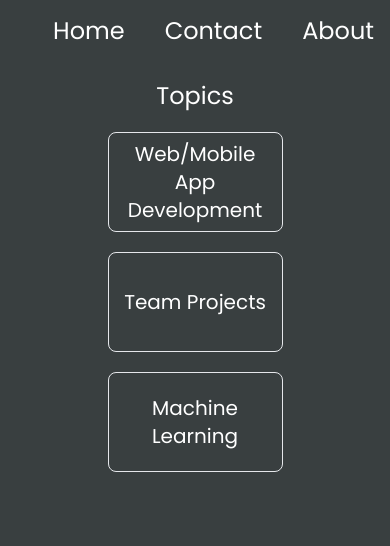
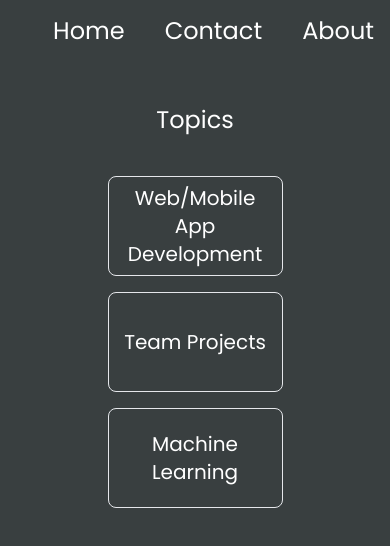
Before and after one commit to sflowers51/Resume-Site, a React (Vite) app: page /projects in a window 390 px wide. Shown: the top 546 px of the page. Built offline with nearby package versions, Linux system fonts and the light colour scheme.

Commit message:
added responsiveness for medium sized screens

```diff
--- a/src/components/AboutMe.tsx
+++ b/src/components/AboutMe.tsx
@@ -1,8 +1,8 @@
 const AboutMe = () => {
   return (
     <div className="h-screen w-[50%] md:text-left text-center items-left justify-center flex flex-col ">
-      <h1 className="md:text-5xl text-2xl">About Me</h1>
-      <h1 className="md:text-xl ">
+      <h1 className="lg:text-5xl md:text-3xl text-2xl">About Me</h1>
+      <h1 className="lg:text-xl md:text-lg">
         As a computer science student, I'm eager to learn, grow, and work
         diligently. My studies have covered a wide range of topics including
         information systems, computer science, and cybersecurity. My passion for
--- a/src/components/Education.tsx
+++ b/src/components/Education.tsx
@@ -3,7 +3,7 @@ import EducationCard from "./EducationCard";
 const Education = () => {
   return (
     <div className="h-screen flex flex-col items-center gap-y-11 p-10">
-      <h1 className="md:text-5xl text-2xl text-center">Education</h1>
+      <h1 className="lg:text-5xl md:text-3xl text-2xl text-center">Education</h1>
       <EducationCard />
     </div>
   );
--- a/src/components/ProjectTopic.tsx
+++ b/src/components/ProjectTopic.tsx
@@ -9,7 +9,7 @@ const ProjectTopic: React.FC<ProjectTopicProps> = ({ title, onClick }) => {
   return (
     <div
       onClick={onClick}
-      className="flex flex-col md:w-[290px] border md:h-[200px] w-[175px] h-[100px] rounded-lg items-center justify-center md:text-3xl text-xl hover:bg-white hover:text-[#393F40] cursor-pointer text-center p-3"
+      className="flex flex-col lg:w-[400px]  lg:h-[200px] md:w-[200px] md:h-[150px] w-[175px] h-[100px] border rounded-lg items-center justify-center lg:text-3xl md:text-2xl text-xl hover:bg-white hover:text-[#393F40] cursor-pointer text-center p-3"
     >
       <p>{title}</p>
     </div>
--- a/src/components/ProjectTopics.tsx
+++ b/src/components/ProjectTopics.tsx
@@ -1,12 +1,11 @@
 import React from "react";
 import ProjectTopic from "./ProjectTopic";
-import { Link } from "react-scroll";
 
 // Define the type for project topic
 interface ProjectTopicData {
   id: number;
   title: string;
-  projectlinks: { projectname: string; description: string; link: string }[];
+  projectlinks: { projectname: string; description: string; link: string; demo: string }[];
 }
 
 interface ProjectTopicsProps {
@@ -19,22 +18,16 @@ const ProjectTopics: React.FC<ProjectTopicsProps> = ({
   onTopicClick,
 }) => {
   return (
-    <div className="my-20">
-      <div className="md:text-4xl text-2xl text-center">Topics</div>
-      <div className="flex md:flex-row flex-col md:gap-16 md:m-10 m-5 gap-5">
-        {topics.map((topic) => (
-          <Link
-            key={topic.id}
-            to="ProjectWell"
-            spy={true}
-            smooth={true}
-            offset={-70}
-            duration={500}
-            onClick={() => onTopicClick(topic)}
-          >
-            <ProjectTopic title={topic.title} onClick={() => {}} />
-          </Link>
-        ))}
+    <div className="lg:w-[800px] md:w-[600px] w-[400px] mt-16">
+      <div className="lg:text-4xl md:text-3xl text-2xl text-center m-10">Topics</div>
+      <div className="flex md:flex-row flex-col items-center lg:gap-10 gap-4">
+      {topics.map((topic) => (
+        <ProjectTopic
+          key={topic.id}
+          title={topic.title}
+          onClick={() => onTopicClick(topic)}
+        />
+      ))}
       </div>
     </div>
   );
--- a/src/components/ProjectWell.tsx
+++ b/src/components/ProjectWell.tsx
@@ -4,7 +4,8 @@ import React from "react";
 interface ProjectLink {
   projectname: string;
   description: string;
-  link: string
+  link: string;
+  demo: string;
 }
 
 interface ProjectWellProps {
@@ -13,10 +14,11 @@ interface ProjectWellProps {
 
 const ProjectWell: React.FC<ProjectWellProps> = ({ content }) => {
   return (
-    <div className="border md:w-[800px]  rounded-lg grid grid-cols-2 grid-rows gap-6 md:p-16 p-5 m-10">
+    <div className="lg:w-[800px] md:w-[600px] w-[400px] border rounded-lg grid grid-cols-2 grid-rows gap-y-10  lg:p-12 md:p-10 p-5 m-10">
       {content.map((link, index) => (
         <div key={index} className="col-span-2">
-          <a href={link.link} target="_blank" rel="noopener noreferrer" className="md:text-4xl text-xl hover:text-[#CCCCCC]">{link.projectname}</a>
+          <a href={link.link} target="_blank" rel="noopener noreferrer" className="lg:text-4xl md:text-2xl text-xl hover:text-[#CCCCCC]">{link.projectname}</a>
+          <a href={link.demo} target="_blank" rel="noopener noreferrer" className="lg:text-xl md:text-lg text-md px-5 hover:text-[#CCCCCC] hover:underline">demo</a>
           <p className="md:text-2xl text-lg">{link.description}</p>
         </div>
       ))}
--- a/src/components/SkillDonutDisplay.tsx
+++ b/src/components/SkillDonutDisplay.tsx
@@ -3,14 +3,14 @@ import SkillDonut from "./SkillDonut";
 const SkillDonutDisplay = () => {
   return (
     <div className="flex flex-col gap-10">
-      <div className="flex md:flex-row flex-col justify-center gap-y-10 gap-x-10">
+      <div className="flex md:flex-row md:px-5 flex-col justify-center flex-wrap gap-y-10 gap-x-10">
         <SkillDonut percentage={90} skill="JavaScript" />
         <SkillDonut percentage={90} skill="TailwindCSS" />
         <SkillDonut percentage={70} skill="React" />
         <SkillDonut percentage={60} skill="Node JS" />
         <SkillDonut percentage={80} skill=".NET MAUI" />
       </div>
-      <div className="flex md:flex-row flex-col justify-center gap-y-10 gap-x-10">
+      <div className="flex md:flex-row md:px-5 flex-col justify-center flex-wrap gap-y-10 gap-x-10">
         <SkillDonut percentage={90} skill="Python" />
         <SkillDonut percentage={70} skill="C#" />
         <SkillDonut percentage={60} skill="SQL" />
--- a/src/components/TechnicalSkill.tsx
+++ b/src/components/TechnicalSkill.tsx
@@ -3,7 +3,7 @@ import SkillDonutDisplay from "./SkillDonutDisplay";
 const TechnicalSkill = () => {
   return (
     <div className="lg:h-screen h-full flex flex-col items-center gap-y-11">
-      <h1 className="lg:text-5xl text-xl text-center">Technical Skills</h1>
+      <h1 className="lg:text-5xl md:text-3xl text-xl text-center">Technical Skills</h1>
       <SkillDonutDisplay />
     </div>
   );
--- a/src/views/Projects.tsx
+++ b/src/views/Projects.tsx
@@ -7,7 +7,12 @@ import ProjectWell from "../components/ProjectWell";
 interface ProjectTopicData {
   id: number;
   title: string;
-  projectlinks: { projectname: string; description: string,  link: string }[];
+  projectlinks: {
+    projectname: string;
+    description: string;
+    link: string;
+    demo: string;
+  }[];
 }
 
 const projectTopicsData: ProjectTopicData[] = [
@@ -18,27 +23,35 @@ const projectTopicsData: ProjectTopicData[] = [
       {
         projectname: "Async Audio Web App",
         description: "Simple MP3 playing app.",
-        link:"https://github.com/Samuel-Flowers/CIS367-FA23-AsyncAudio.git",
+        link: "https://github.com/Samuel-Flowers/CIS367-FA23-AsyncAudio.git",
+        demo: "https://verdant-entremet-0e1c13.netlify.app/",
       },
       {
         projectname: "FHU Faculty Trading Cards",
         description: "Webpage carousel of FHU faculty trading cards.",
-        link:"https://github.com/Samuel-Flowers/CIS367-FA23-faculty-trading-cards.git"
+        link: "https://github.com/Samuel-Flowers/CIS367-FA23-faculty-trading-cards.git",
+        demo: "https://bright-begonia-3e06c6.netlify.app/",
       },
       {
         projectname: "BotsCryOut Backend",
-        description: "Simply made backend for an app concept called 'BotsCryOut.'",
-        link:"https://github.com/sflowers51/CIS467-SP24-lab1.git",
+        description:
+          "Simply made backend for an app concept called 'BotsCryOut.'",
+        link: "https://github.com/sflowers51/CIS467-SP24-lab1.git",
+        demo: "",
       },
       {
         projectname: "Facade App",
-        description: "Mobile app project, using .NET MAUI, which is like Wordle, but with hexcodes. ",
-        link:"https://github.com/sflowers51/CIS388-FA23-facade.git"
+        description:
+          "Mobile app project, using .NET MAUI, which is like Wordle, but with hexcodes.",
+        link: "https://github.com/sflowers51/CIS388-FA23-facade.git",
+        demo: "",
       },
       {
         projectname: "SunnySide Landing Page",
-        description: "Mock landing page for fictional company SunnySide. Project for web development class and challenge from Frontend Mentor.",
-        link:"https://github.com/sflowers51/CIS367-FA23-lab1.git",
+        description:
+          "Mock landing page for fictional company SunnySide. Project for web development class and challenge from Frontend Mentor.",
+        link: "https://github.com/sflowers51/CIS367-FA23-lab1.git",
+        demo: "https://mellow-babka-88731d.netlify.app/",
       },
     ],
   },
@@ -49,20 +62,23 @@ const projectTopicsData: ProjectTopicData[] = [
       {
         projectname: "MOGI",
         description: "Mobile app team project based on the game priorities.",
-        link:"https://github.com/FHU/Priorities.git",
+        link: "https://github.com/FHU/Priorities.git",
+        demo: "",
       },
       {
         projectname: "BeKindly.Today Backend Team",
-        description: "The backend for a DevOps class project which was a web application based on BeReal.",
-        link:"https://github.com/FHU/BeKindlyTodayBackend.git"
-
+        description:
+          "The backend for a DevOps class project which was a web application based on BeReal.",
+        link: "https://github.com/FHU/BeKindlyTodayBackend.git",
+        demo: "",
       },
       {
         projectname: "Scriptured Prayer",
-        description: "FHU 2024 Computer Science Capstone web application built to improve prayer habits.",
-        link:"https://github.com/PrayTeam/scriptured-prayer.git"
+        description:
+          "FHU 2024 Computer Science Capstone web application built to improve prayer habits.",
+        link: "https://github.com/PrayTeam/scriptured-prayer.git",
+        demo: "",
       },
-
     ],
   },
   {
@@ -73,7 +89,8 @@ const projectTopicsData: ProjectTopicData[] = [
         projectname: "Fake News Detector",
         description:
           "Machine learning project that detects whether a news article is fake.",
-        link:"https://github.com/gavboler03/MLApplication.git"
+        link: "https://github.com/gavboler03/MLApplication.git",
+        demo: "",
       },
     ],
   },
```
Also changed, not shown: src/components/EducationCard.tsx (+4 -4 lines), src/components/MediaIcons.tsx (+22 -10 lines), 4 other files (tests, documents, lock files or other folders).
